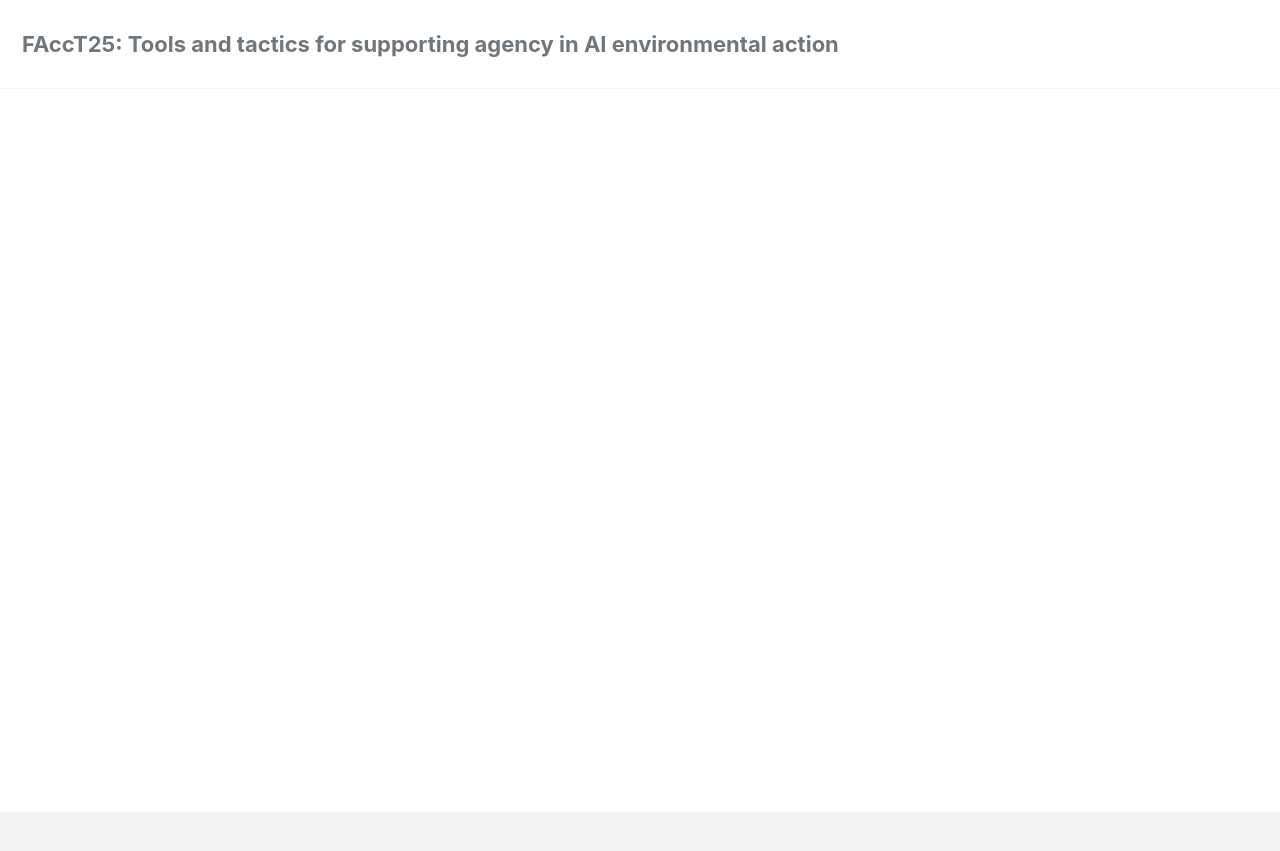
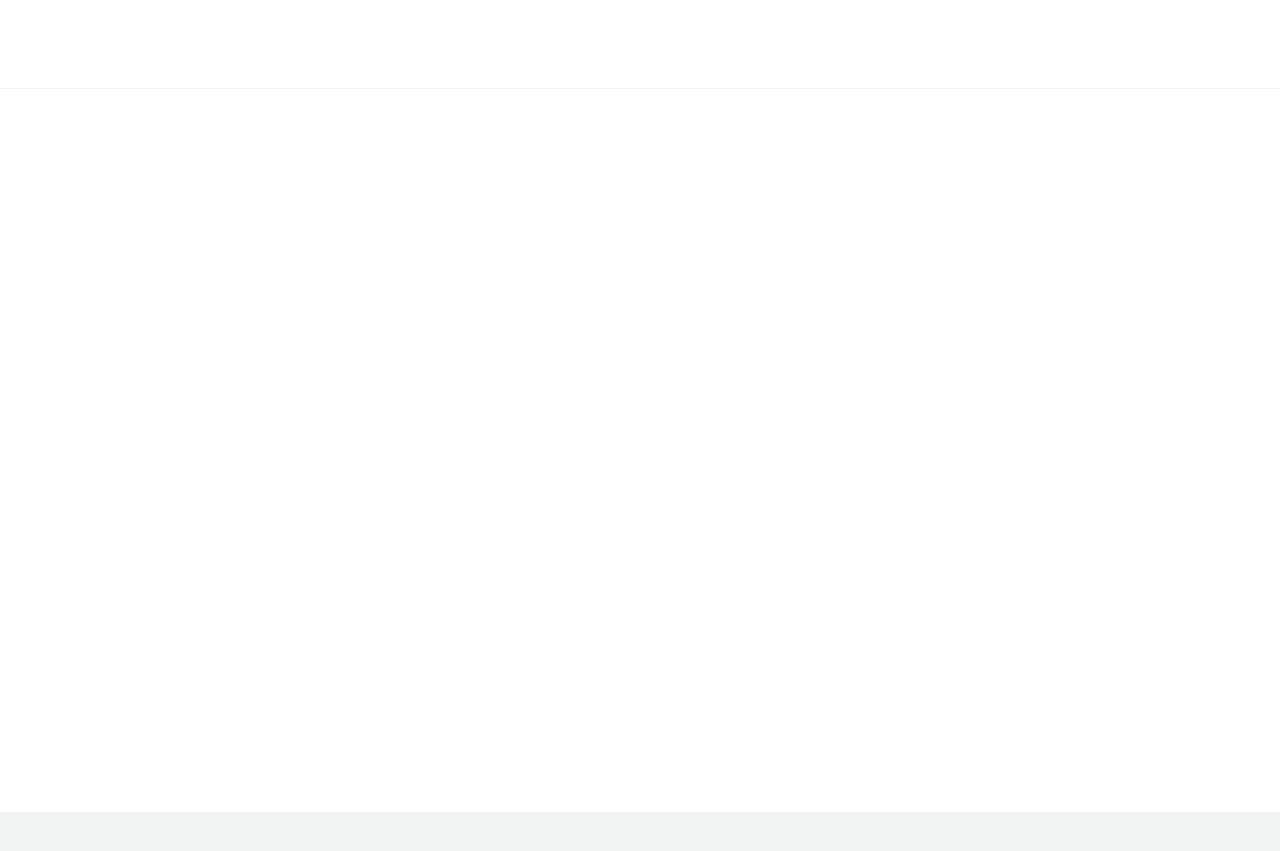
Before and after one commit to FourCoffees/environmentaltactics, a Jekyll site: the page built from index.html, in a window 1280 px wide. Shown: the top 851 px of the page. Built offline with Jekyll 4.4.1, drawn with Linux system fonts in a browser that asks for light colours; cached includes are drawn as plain includes; the list of posts is cut into pages by our own code.

Commit message:
testing image

```diff
--- a/_config.yml
+++ b/_config.yml
@@ -25,9 +25,9 @@ description              : "Website for the FAccT25 CRAFT."
 url                      : # the base hostname & protocol for your site e.g. "https://mmistakes.github.io"
 baseurl                  : # the subpath of your site, e.g. "/blog"
 repository               : # GitHub username/repo-name e.g. "mmistakes/minimal-mistakes"
-teaser                   : # path of fallback teaser image, e.g. "/assets/images/500x300.png"
+teaser                   :  "/assets/images/picture1.jpg" # path of fallback teaser image, e.g. "/assets/images/500x300.png"
 logo                     : # path of logo image to display in the masthead, e.g. "/assets/images/88x88.png"
-masthead_title           : # overrides the website title displayed in the masthead, use " " for no title
+masthead_title           : " " # overrides the website title displayed in the masthead, use " " for no title""
 breadcrumbs              : # true, false (default)
 words_per_minute         : 200
 enable_copy_code_button  : # true, false (default)
```
